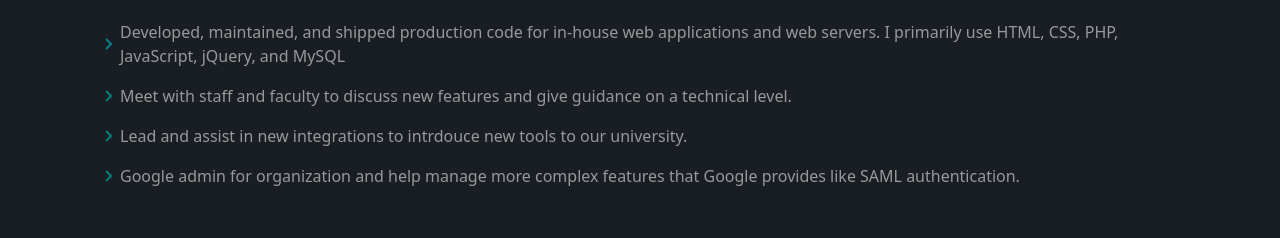
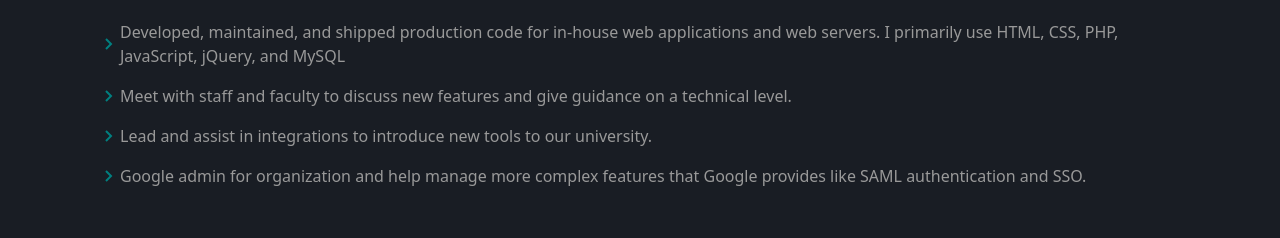
Before and after one commit to NoahRod108/portfolio_v2, a React (Vite) app: page / in a window 1280 px wide. Shown: the part 2300-2538 px from the top of the page. Built offline with nearby package versions, Linux system fonts and the light colour scheme.

Commit message:
Fixed typo

```diff
--- a/src/sections/Experience.jsx
+++ b/src/sections/Experience.jsx
@@ -37,11 +37,11 @@ const Experience = () => {
           </li>
           <li className="flex items-center">
             <img src={arrowRight} />
-            Lead and assist in new integrations to intrdouce new tools to our university.
+            Lead and assist in integrations to introduce new tools to our university.
           </li>
           <li className="flex items-center">
             <img src={arrowRight} />
-            Google admin for organization and help manage more complex features that Google provides like SAML authentication.
+            Google admin for organization and help manage more complex features that Google provides like SAML authentication and SSO.
           </li>
         </ul>
       </motion.div>
```
